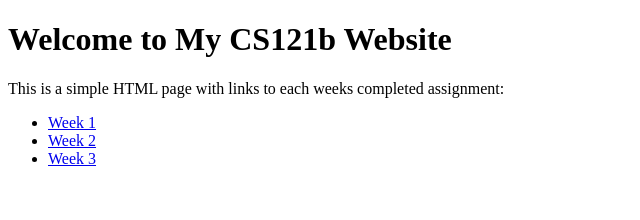
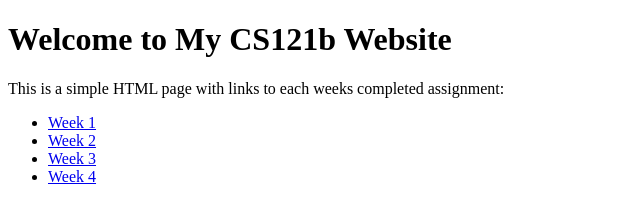
Before and after one commit to william-johnstone/cse121b, a plain HTML site: page index.html in a window 1280 px wide. Shown: the full height of the page, 0-640 px from the left. Drawn offline with Linux system fonts and the light colour scheme.

Commit message:
added week 4

```diff
--- a/index.html
+++ b/index.html
@@ -14,6 +14,7 @@
         <li><a href="wk1/w01-task.html">Week 1</a></li>
         <li><a href="wk2/scripts/w02-task.js">Week 2</a></li>
         <li><a href="wk3/w03-task.html">Week 3</a></li>
+        <li><a href="wk3/w04-task.html">Week 4</a></li>
     </ul>
 </body>
 </html>
```
